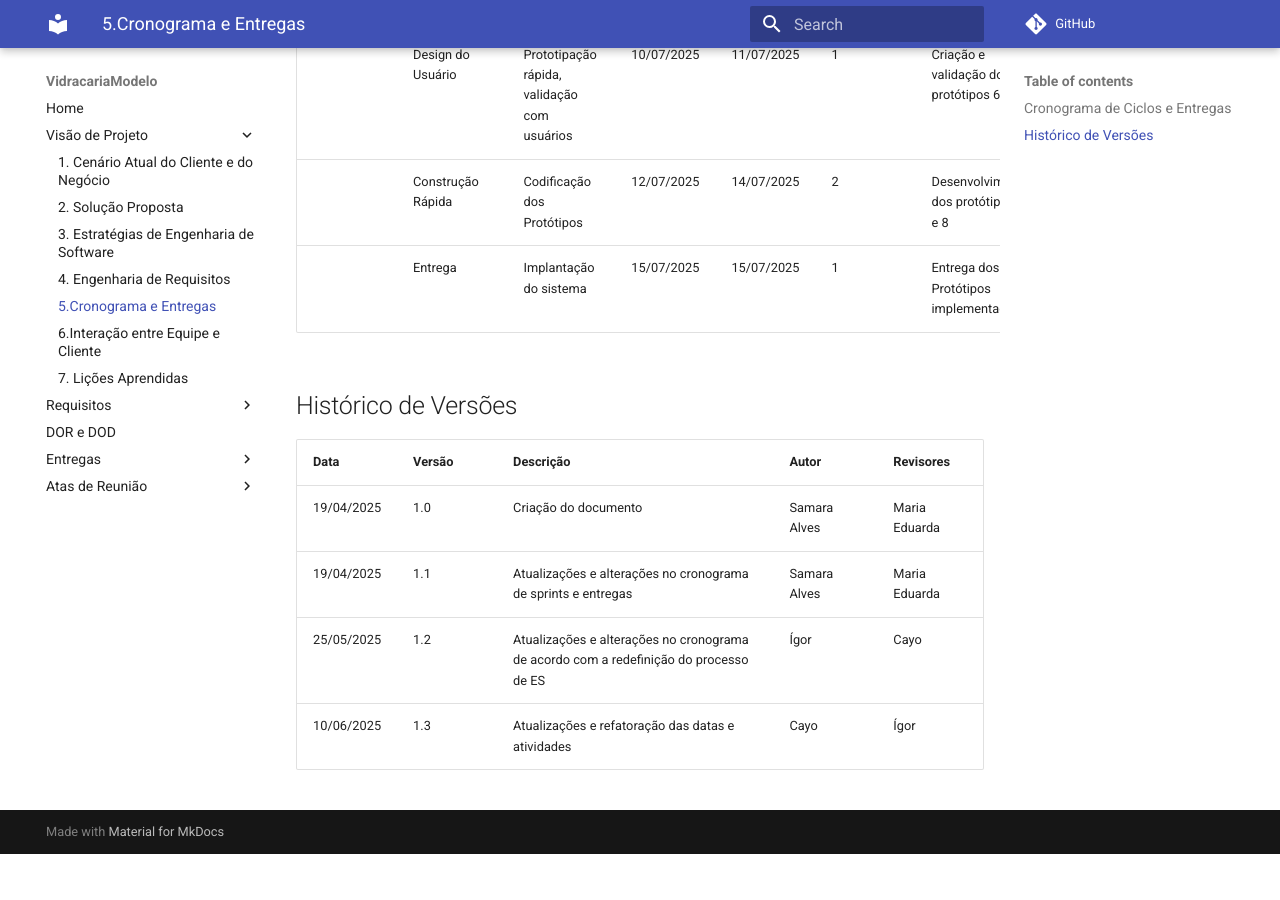
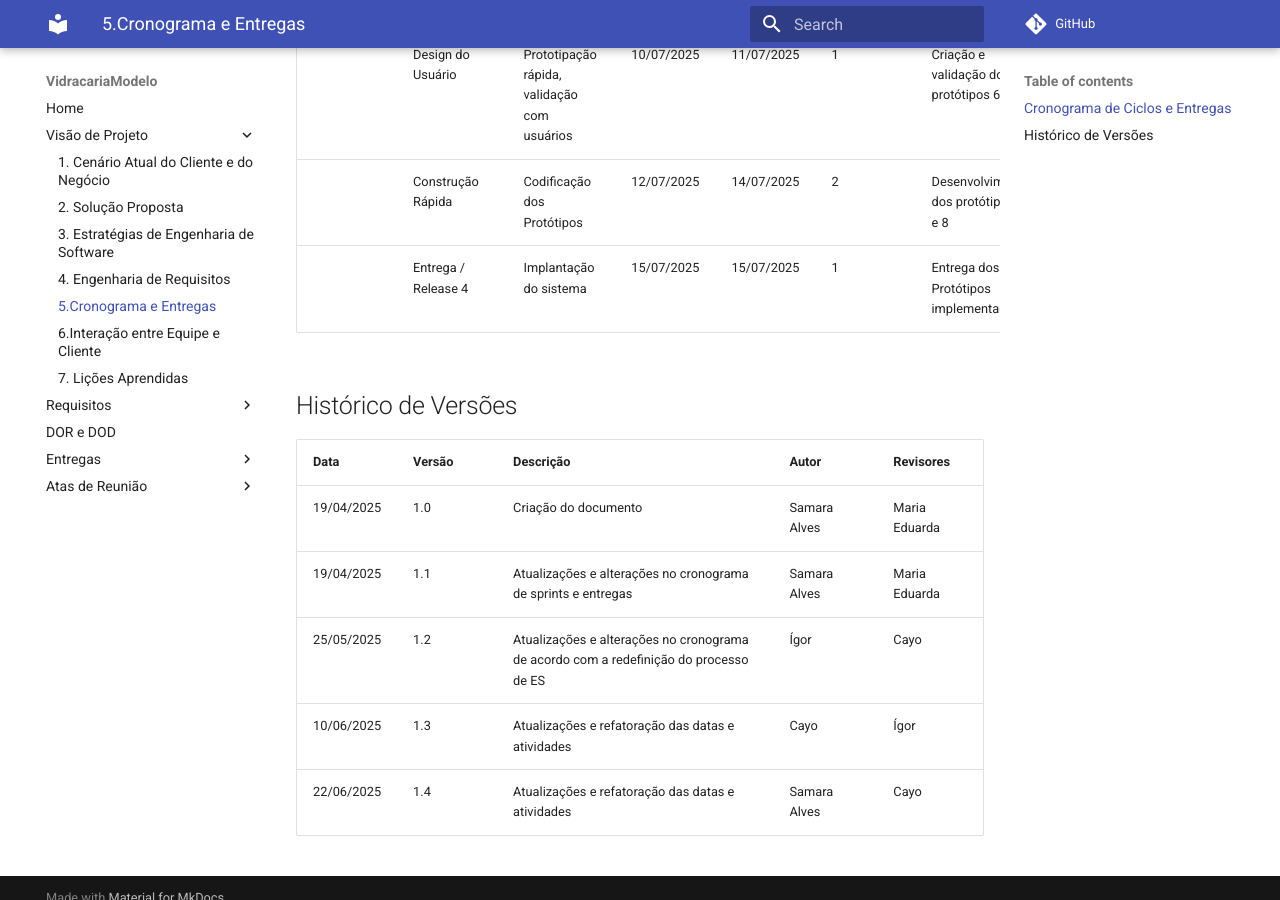
Before and after one commit to mdsreq-fga-unb/2025.1-T01-VidracariaModelo, an MkDocs documentation site: the page built from docs/docs/VisaodeProduto/Cronograma.md, in a window 1280 px wide and 900 px high, scrolled down 2003 px. Built offline with MkDocs 1.6.1 and Material for MkDocs 9.7.7, drawn with Linux system fonts in a browser that asks for light colours; comment, search, counter and statistics services are not loaded; before the commit the page ends 2857 px from its top, so only the background shows below that; some of the changed text lies outside the part shown.

Commit message:
cronograma

```diff
--- a/docs/docs/VisaodeProduto/Cronograma.md
+++ b/docs/docs/VisaodeProduto/Cronograma.md
@@ -2,24 +2,24 @@
 
 Este cronograma é uma **versão premilinar** do projeto.
 
-| Iteração | Fase do Processo        | Atividades principais                                             | Início     | Fim        | Duração (dias) | Objetivo Principal                          |
-|:----------|:-------------------------|:---------------------------------------------------------------------|:------------|:------------|:----------------|:------------------------------------------------|
-| 1        | Planejamento de Requisitos | Reuniões com stakeholders, definição dos requisitos, regras de negócio e escopo inicial | 29/04/2025 | 05/06/2025 | 34             | Definição de lista de requisitos, backlog e MVP |
-|          | Design do Usuário         | Prototipação rápida, validação com usuários                         | 07/06/2025 | 11/06/2025 | 3              | Criação e validação dos protótipos 7 e 5       |
-|          | Construção Rápida         | Codificação dos Protótipos                                          | 12/06/2025 | 16/06/2025 | 3              | Desenvolvimento dos protótipos 7 e 5          |
-|          | Entrega                   | Implantação do sistema                                              | 17/06/2025 | 17/06/2025 | 1              | Entrega dos Protótipos implementados           |
-| 2        | Planejamento de Requisitos | Reuniões com stakeholders, definição dos requisitos a serem construídos | 18/06/2025 | 18/06/2025 | 1              | Definição de lista de requisitos a serem construídos |
-|          | Design do Usuário         | Prototipação rápida, validação com usuários                         | 19/06/2025 | 20/06/2025 | 2              | Criação e validação dos protótipos 1 e 2       |
-|          | Construção Rápida         | Codificação dos Protótipos                                          | 21/06/2025 | 26/06/2025 | 5              | Desenvolvimento dos protótipos 1 e 2          |
-|          | Entrega                   | Implantação do sistema                                              | 27/06/2025 | 27/06/2025 | 1              | Entrega dos Protótipos implementados           |
-| 3        | Planejamento de Requisitos | Reuniões com stakeholders, definição dos requisitos a serem construídos | 28/06/2025 | 28/06/2025 | 1              | Definição de lista de requisitos a serem construídos |
-|          | Design do Usuário         | Prototipação rápida, validação com usuários                         | 29/06/2025 | 30/06/2025 | 2              | Criação e validação dos protótipos 3 e 4       |
-|          | Construção Rápida         | Codificação dos Protótipos                                          | 01/07/2025 | 07/07/2025 | 8              | Desenvolvimento dos protótipos 3 e 4          |
-|          | Entrega                   | Implantação do sistema                                              | 08/07/2025 | 08/07/2025 | 1              | Entrega dos Protótipos implementados           |
-| 4        | Planejamento de Requisitos | Reuniões com stakeholders, definição dos requisitos a serem construídos | 09/07/2025 | 09/07/2025 | 1              | Definição de lista de requisitos a serem construídos |
-|          | Design do Usuário         | Prototipação rápida, validação com usuários                         | 10/07/2025 | 11/07/2025 | 1              | Criação e validação dos protótipos 6 e 8       |
-|          | Construção Rápida         | Codificação dos Protótipos                                          | 12/07/2025 | 14/07/2025 | 2              | Desenvolvimento dos protótipos 6 e 8          |
-|          | Entrega                   | Implantação do sistema                                              | 15/07/2025 | 15/07/2025 | 1              | Entrega dos Protótipos implementados           |
+| Iteração | Fase do Processo         | Atividades principais                                                  | Início      | Fim         | Duração (dias) | Objetivo Principal                                |
+|----------|--------------------------|------------------------------------------------------------------------|-------------|-------------|----------------|----------------------------------------------------|
+| 1        | Planejamento de Requisitos | Reuniões com stakeholders, definição dos requisitos, regras de negócio e escopo inicial | 29/04/2025  | 05/06/2025  | 34             | Definição de lista de requisitos, backlog e MVP    |
+|          | Design do Usuário        | Prototipação rápida, validação com usuários                            | 07/06/2025  | 11/06/2025  | 3              | Criação e validação dos protótipos 7 e 5           |
+|          | Construção Rápida        | Codificação dos Protótipos                                             | 12/06/2025  | 16/06/2025  | 4              | Desenvolvimento dos protótipos 7 e 5               |
+|          | Entrega / Release 1      | Implantação do sistema                                                 | 17/06/2025  | 17/06/2025  | 1              | Entrega dos Protótipos implementados               |
+| 2        | Planejamento de Requisitos | Reuniões com stakeholders, definição dos requisitos a serem construídos | 18/06/2025  | 18/06/2025  | 1              | Definição de lista de requisitos a serem construídos |
+|          | Design do Usuário        | Prototipação rápida, validação com usuários                            | 19/06/2025  | 20/06/2025  | 2              | Criação e validação dos protótipos 1 e 2           |
+|          | Construção Rápida        | Codificação dos Protótipos                                             | 21/06/2025  | 26/06/2025  | 5              | Desenvolvimento dos protótipos 1 e 2               |
+|          | Entrega / Release 2      | Implantação do sistema                                                 | 27/06/2025  | 27/06/2025  | 1              | Entrega dos Protótipos implementados               |
+| 3        | Planejamento de Requisitos | Reuniões com stakeholders, definição dos requisitos a serem construídos | 28/06/2025  | 28/06/2025  | 1              | Definição de lista de requisitos a serem construídos |
+|          | Design do Usuário        | Prototipação rápida, validação com usuários                            | 29/06/2025  | 30/06/2025  | 2              | Criação e validação dos protótipos 3 e 4           |
+|          | Construção Rápida        | Codificação dos Protótipos                                             | 01/07/2025  | 07/07/2025  | 8              | Desenvolvimento dos protótipos 3 e 4               |
+|          | Entrega / Release 3      | Implantação do sistema                                                 | 08/07/2025  | 08/07/2025  | 1              | Entrega dos Protótipos implementados               |
+| 4        | Planejamento de Requisitos | Reuniões com stakeholders, definição dos requisitos a serem construídos | 09/07/2025  | 09/07/2025  | 1              | Definição de lista de requisitos a serem construídos |
+|          | Design do Usuário        | Prototipação rápida, validação com usuários                            | 10/07/2025  | 11/07/2025  | 1              | Criação e validação dos protótipos 6 e 8           |
+|          | Construção Rápida        | Codificação dos Protótipos                                             | 12/07/2025  | 14/07/2025  | 2              | Desenvolvimento dos protótipos 6 e 8               |
+|          | Entrega / Release 4      | Implantação do sistema                                                 | 15/07/2025  | 15/07/2025  | 1              | Entrega dos Protótipos implementados               |
 
 
 ## Histórico de Versões
@@ -30,3 +30,4 @@
 | 19/04/2025 | 1.1 | Atualizações e alterações no cronograma de sprints e entregas|Samara Alves  | Maria Eduarda         |
 | 25/05/2025 | 1.2 | Atualizações e alterações no cronograma de acordo com a redefinição do processo de ES|Ígor  | Cayo        |
 | 10/06/2025 | 1.3 | Atualizações e refatoração das datas e atividades|Cayo  | Ígor        |
+| 22/06/2025 | 1.4 | Atualizações e refatoração das datas e atividades|Samara Alves  | Cayo       |
```
